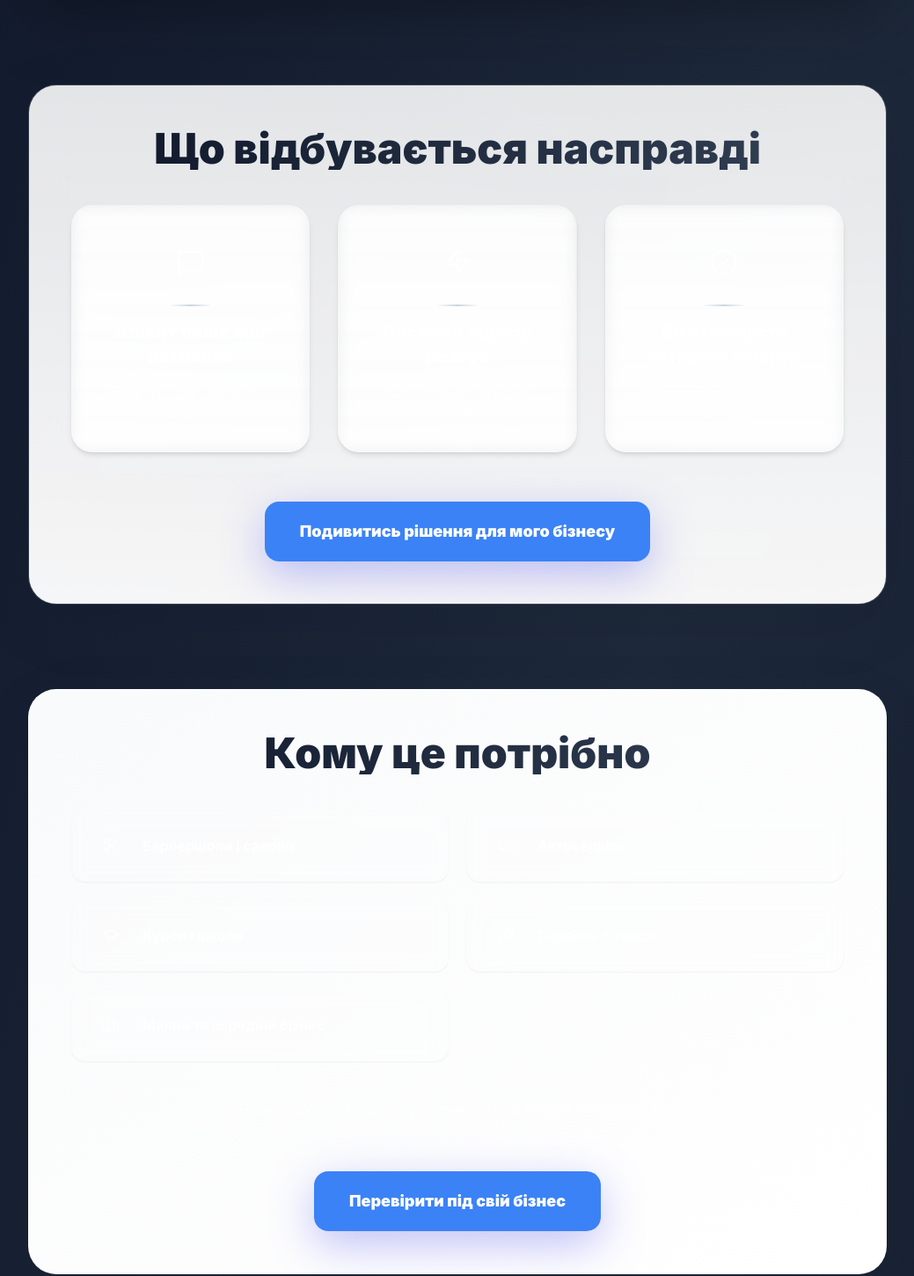
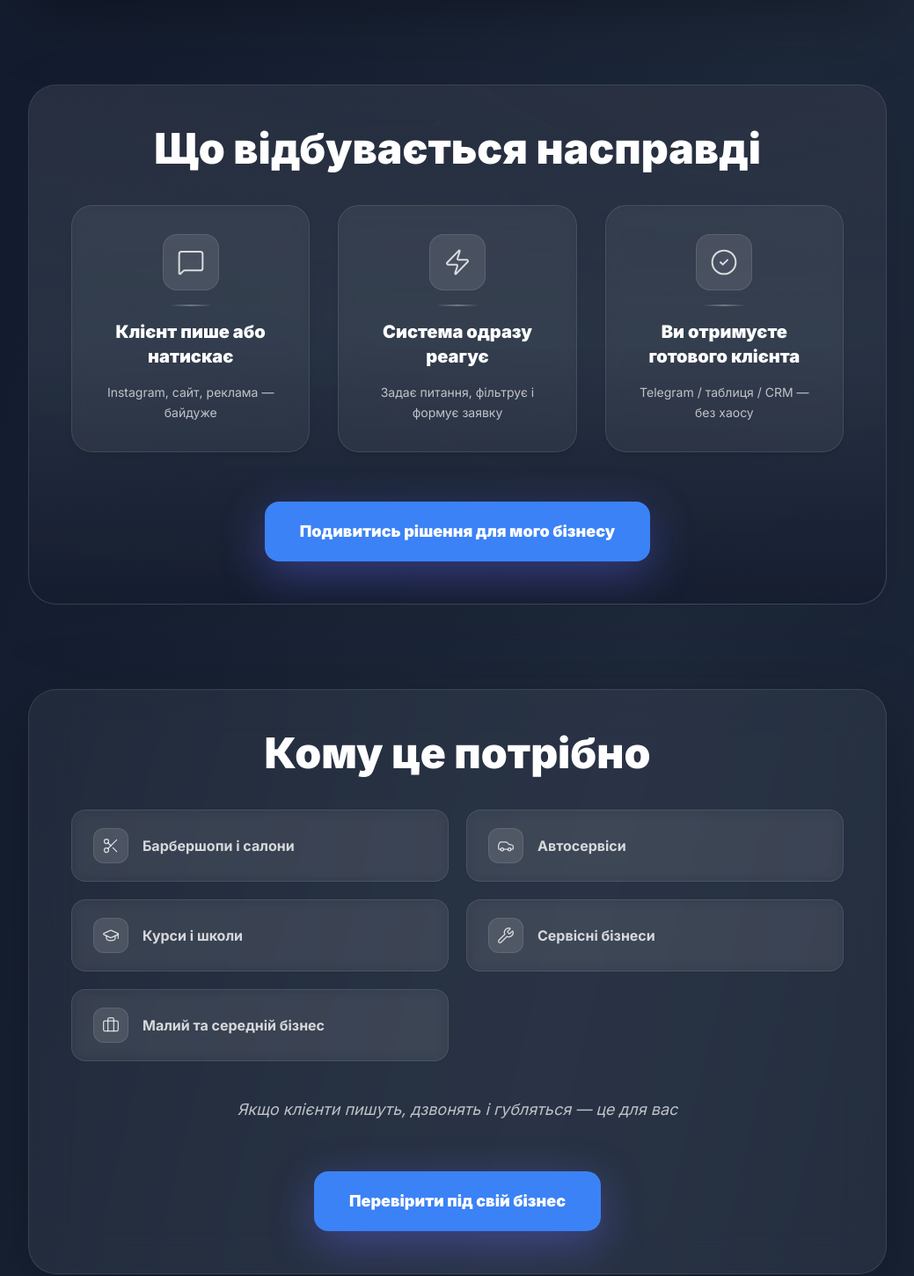
Before and after one commit to LexBiz/moj-sajt, a Next.js app: page / in a window 1280 px wide. Shown: the part 989-2439 px from the top of the page at 88% size, without its empty margins (120-1159 px from the left). Built offline with nearby package versions, Linux system fonts and the light colour scheme; no server answers.

Commit message:
fix: HOW and WHO sections white text on dark glassmorphism

```diff
--- a/app/page.tsx
+++ b/app/page.tsx
@@ -393,10 +393,10 @@ export default function Home() {
               <div className="absolute inset-0 opacity-20">
                 <img src="/flow-bg.jpg" alt="" className="w-full h-full object-cover" />
                         </div>
-              <div className="absolute inset-0 bg-gradient-to-b from-white/85 via-white/90 to-white/95" />
+              <div className="absolute inset-0 bg-gradient-to-b from-[#0f172a]/60 via-[#1e293b]/80 to-[#0f172a]/90" />
 
               <div className="relative space-y-10">
-                <h2 className="text-3xl sm:text-5xl font-black bg-gradient-to-r from-slate-900 to-slate-700 bg-clip-text text-transparent text-center">
+                <h2 className="text-3xl sm:text-5xl font-black text-white text-center">
                   {t.howTitle}
             </h2>
                 <div className="grid gap-8 sm:grid-cols-3">
@@ -413,7 +413,7 @@ export default function Home() {
                           <div className="mx-auto w-16 h-16 rounded-2xl bg-white/10 border border-white/10 flex items-center justify-center group-hover:scale-110 transition-transform">
                             <Icon className="w-8 h-8 text-white/80" strokeWidth={1.5} />
           </div>
-                          <div className="w-12 mx-auto h-0.5 bg-gradient-to-r from-transparent via-slate-300 to-transparent" />
+                          <div className="w-12 mx-auto h-0.5 bg-gradient-to-r from-transparent via-white/30 to-transparent" />
                           <h3 className="text-xl font-black text-white leading-snug">{step.title}</h3>
                           <p className="text-sm text-white/70 leading-relaxed">{step.text}</p>
                 </div>
@@ -438,9 +438,9 @@ export default function Home() {
             ref={(el) => { sectionsRef.current[2] = el }}
             className={`transition-all duration-1000 delay-300 ${visibleSections.has(2) ? 'opacity-100 translate-y-0' : 'opacity-0 translate-y-8'}`}
           >
-            <div className="relative bg-gradient-to-br from-gray-50 to-white border border-white/10 rounded-[32px] p-8 sm:p-12 shadow-[0_20px_80px_rgba(0,0,0,0.06)] overflow-hidden hover:shadow-[0_25px_100px_rgba(0,0,0,0.10)] transition-all duration-500">
+            <div className="relative bg-white/5 backdrop-blur-xl border border-white/10 rounded-[32px] p-8 sm:p-12 shadow-[0_20px_80px_rgba(0,0,0,0.3)] overflow-hidden hover:border-white/20 hover:shadow-[0_25px_100px_rgba(0,0,0,0.4)] transition-all duration-500">
               <div className="space-y-10">
-                <h2 className="text-3xl sm:text-5xl font-black bg-gradient-to-r from-slate-900 to-slate-700 bg-clip-text text-transparent text-center">
+                <h2 className="text-3xl sm:text-5xl font-black text-white text-center">
                   {t.whoTitle}
             </h2>
                 <div className="grid sm:grid-cols-2 gap-5">
```
Lines whose indentation alone changed are shown as unchanged.
